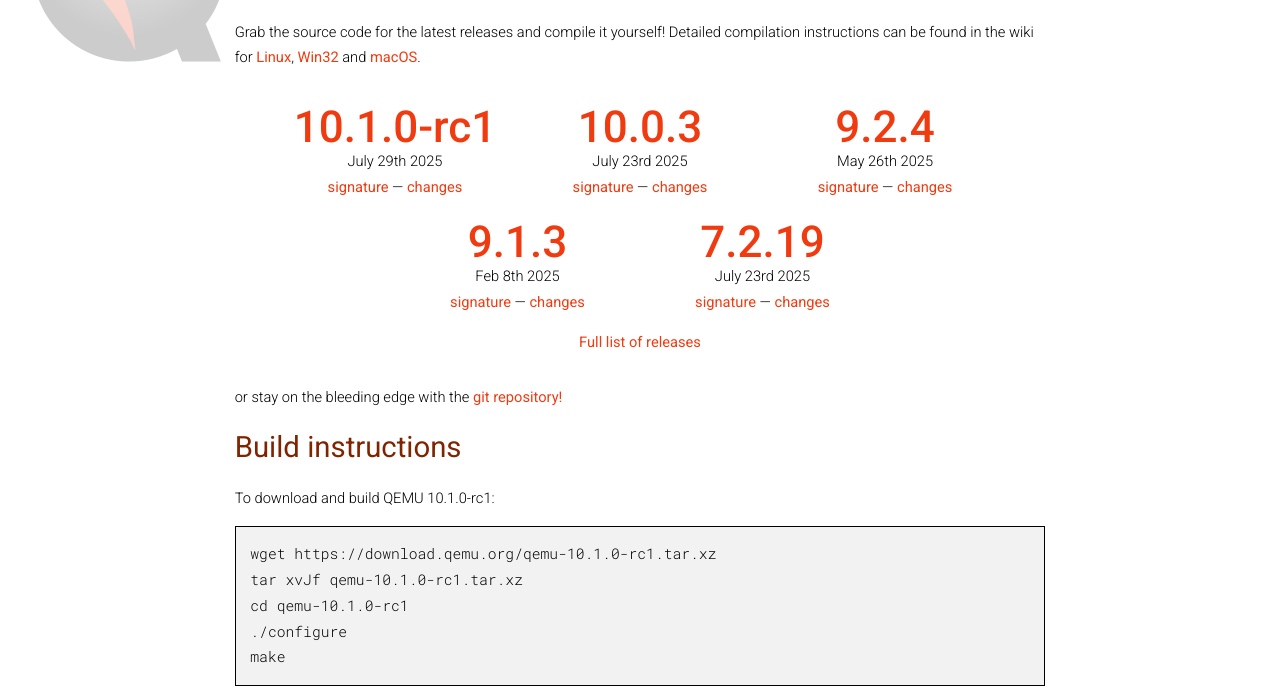
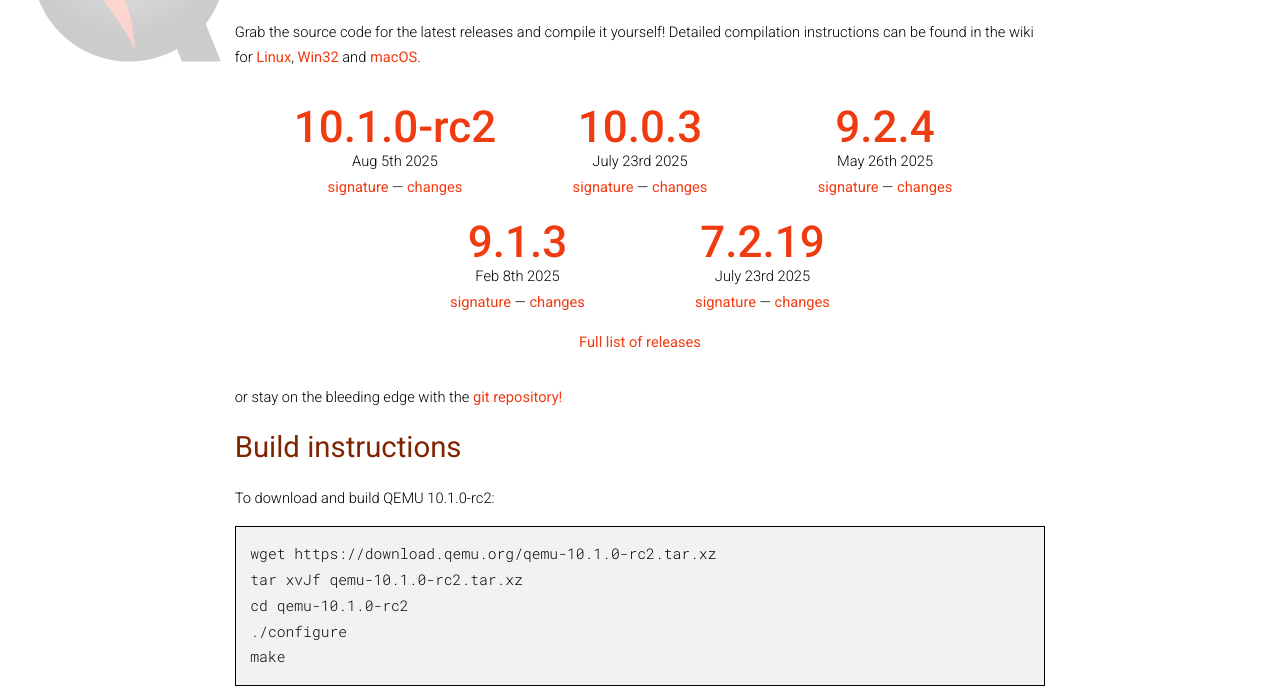
Before and after one commit to qemu/qemu-web, a Jekyll site: the page built from download.html, in a window 1280 px wide and 1400 px high. Shown: the part 214-914 px from the top of the window. Built offline with Jekyll 4.4.1, drawn with Linux system fonts in a browser that asks for light colours; nearby versions of some CDN libraries.

Commit message:
add 10.1.0-rc2
Signed-off-by: Michael Roth <michael.roth@amd.com>

```diff
--- a/_data/releases.yml
+++ b/_data/releases.yml
@@ -1,6 +1,6 @@
 - branch: "10.1"
-  patch: 0-rc1
-  date: "July 29th 2025"
+  patch: 0-rc2
+  date: "Aug 5th 2025"
 - branch: "10.0"
   patch: 3
   date: "July 23rd 2025"
```
